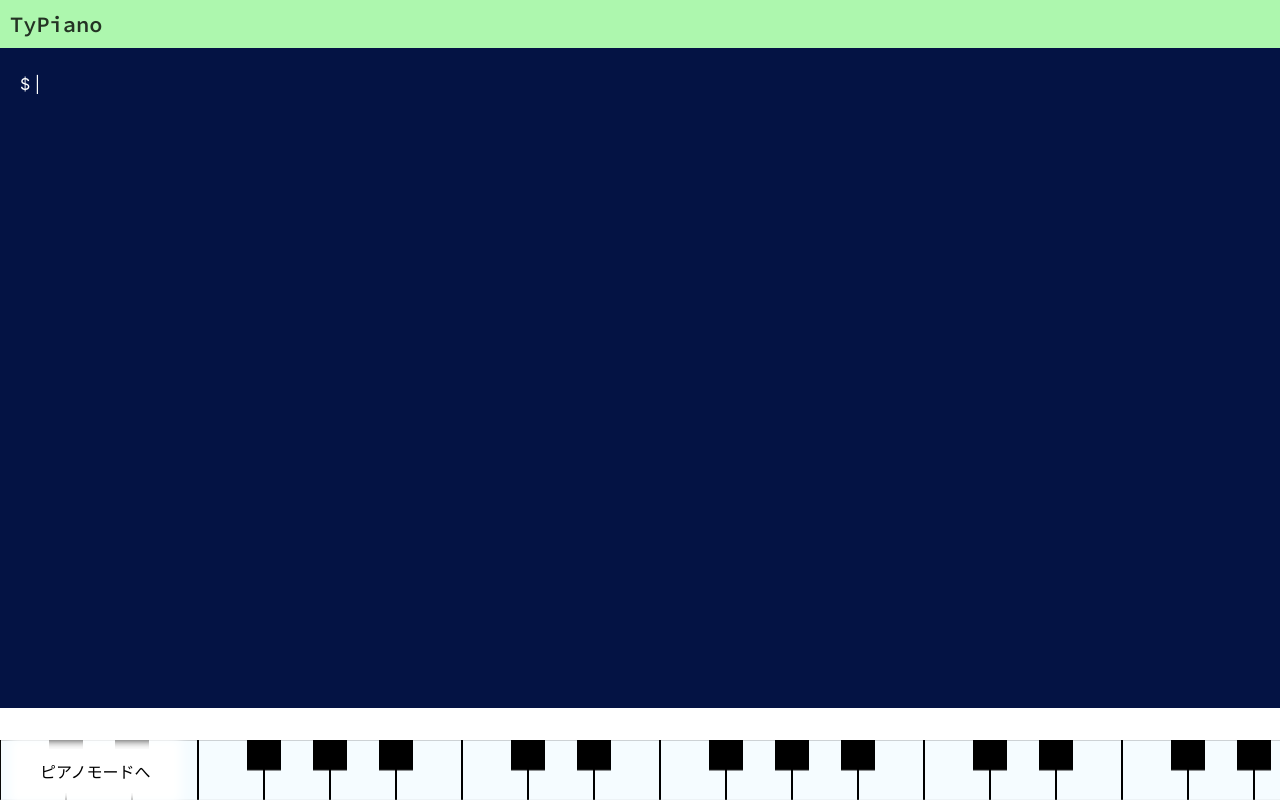
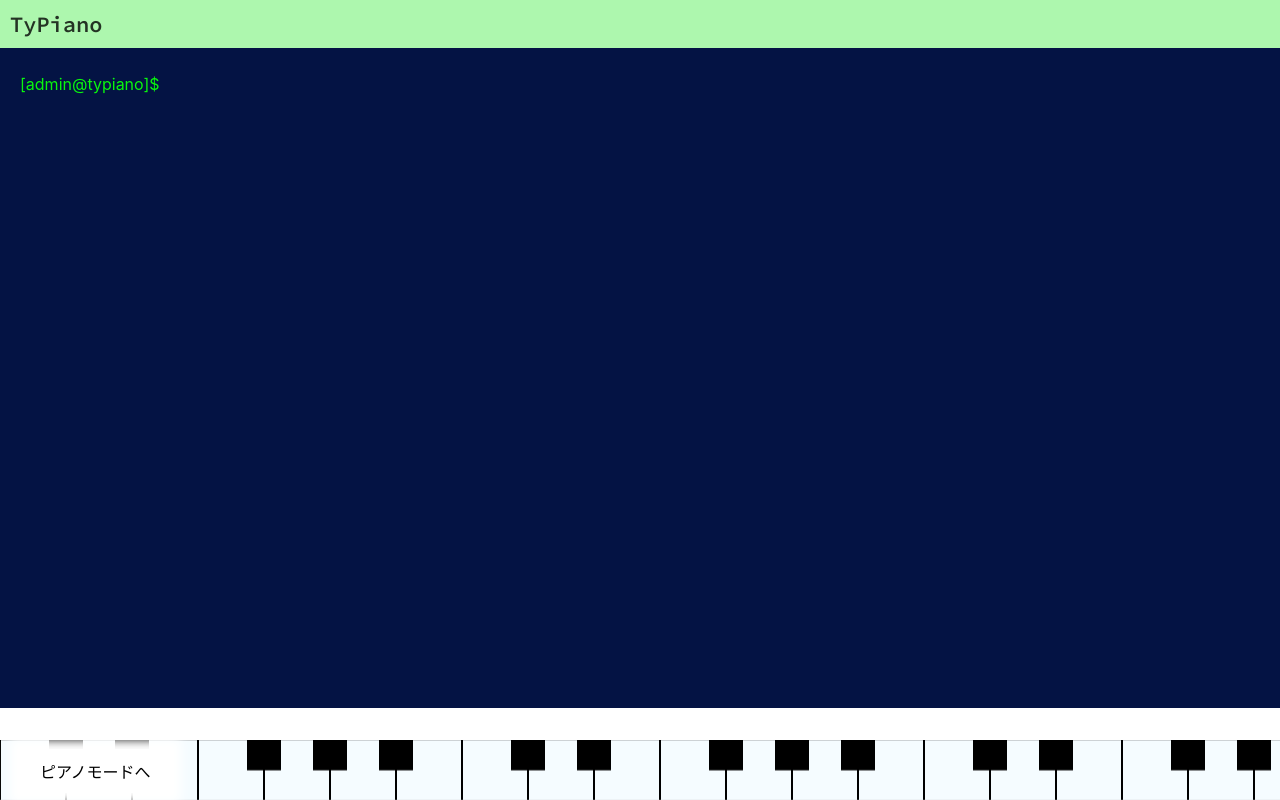
Before and after one commit to mimimimizuki/TyPiano, a React (Create React App) app in the folder muda-front/: page / in a window 1280 px wide. Built offline with nearby package versions, Linux system fonts and the light colour scheme.

Commit message:
fix:color, scroll

```diff
--- a/muda-front/src/consoleMode.tsx
+++ b/muda-front/src/consoleMode.tsx
@@ -1,4 +1,4 @@
-import React, { ReactElement } from "react";
+import React, { ReactElement, useEffect, useRef } from "react";
 import abcjs from "abcjs";
 import useConsoleKeyEnter from "./consoleKeyEnter";
 import "./slide.css";
@@ -47,7 +47,9 @@ const ConsoleBlock: React.FC<{ command: string; abc: string; i: number }> = ({
 
   return (
     <div>
-      <p key={commandId}>$ {command}</p>
+      <p key={commandId}>
+        <span style={{ color: "#09f80d" }}>[admin@typiano]$</span> {command}
+      </p>
       <div id={scoreId} key={scoreId}></div>
     </div>
   );
@@ -57,7 +59,10 @@ export const ConsoleMode: React.FC<{ doRemove: boolean }> = ({ doRemove }) => {
   // [["doremi", "remifa"], ["CDE", "EFG"], "dor"のイメージ
   const [nowString, commandHist, ABCHist] = useConsoleKeyEnter();
 
+  const scrollBottomRef = useRef<HTMLDivElement>(null);
+
   // 画面に表示するもの
+  // eslint-disable-next-line react-hooks/exhaustive-deps
   const list: ReactElement[] = [];
 
   // 今までの履歴をデザインに変えている
@@ -74,15 +79,21 @@ export const ConsoleMode: React.FC<{ doRemove: boolean }> = ({ doRemove }) => {
       ></ConsoleBlock>
     );
   }
+
+  useEffect(() => {
+    scrollBottomRef?.current?.scrollIntoView(false);
+  }, [list]);
+
   // 履歴と、一番下に今のやつを表示
   return (
     <div>
       <div key="c" style={doRemove ? consoleOut : consoleOn}>
         {list}
         <p>
-          $ {nowString}
+          <span style={{ color: "#09f80d" }}>[admin@typiano]$</span> {nowString}
           <span style={flash}>|</span>
         </p>
+        <div ref={scrollBottomRef}></div>
       </div>
     </div>
   );
```
